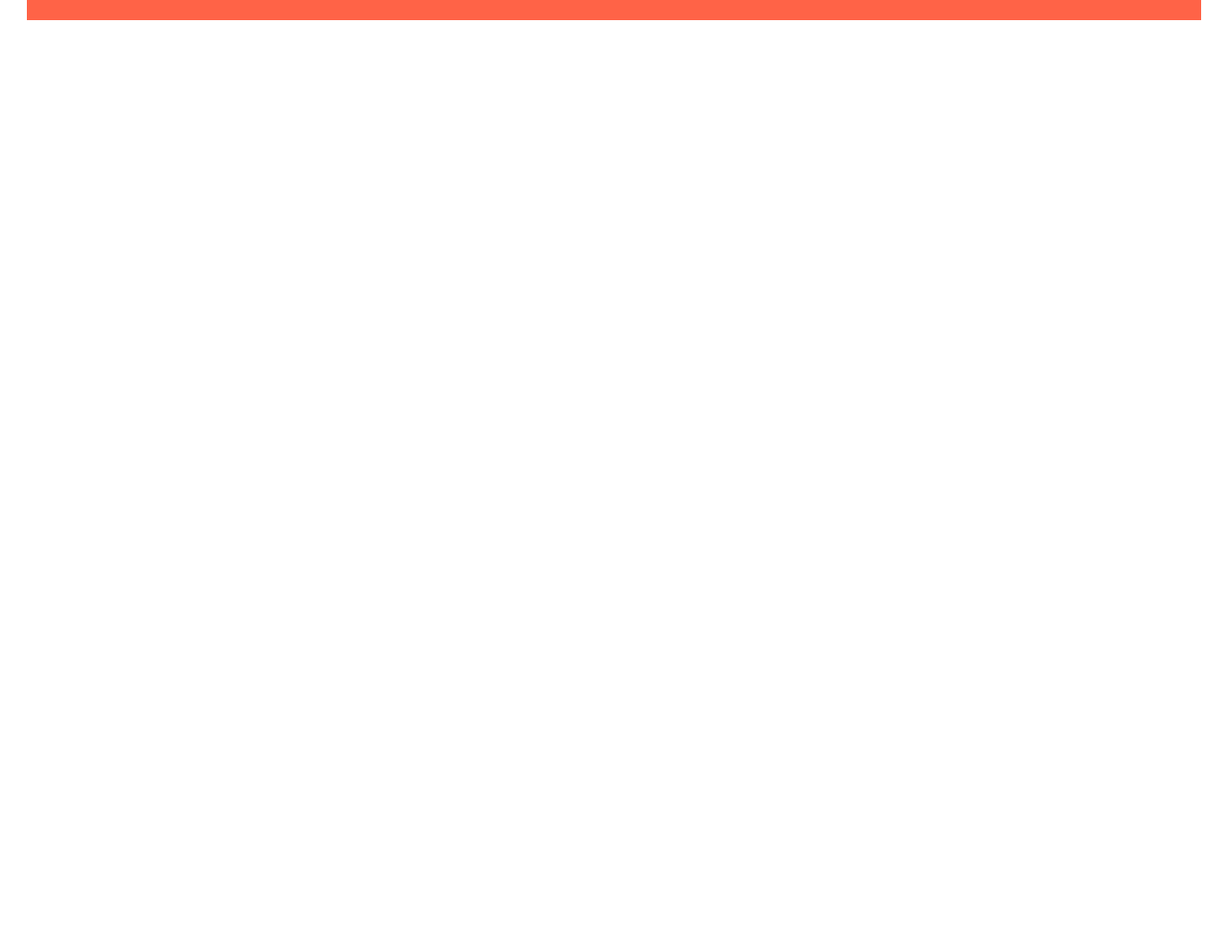
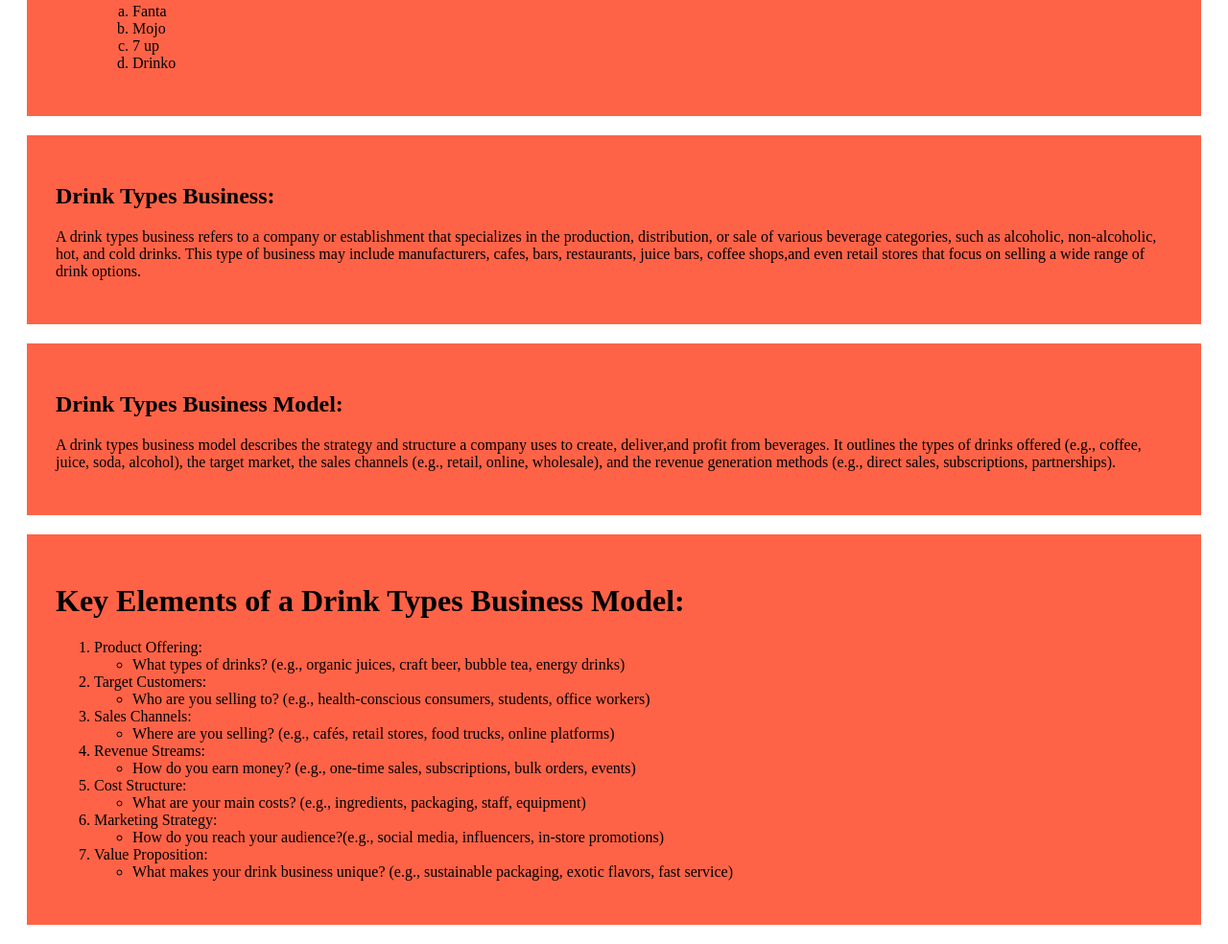
Before and after one commit to toufiq-ikram/my-simple-website, a plain HTML site: page index.html in a window 1280 px wide. Shown: the part 325-1309 px from the top of the page at 96% size. Before the commit the page ends 800 px from the top, so only its background shows below. Drawn offline with Linux system fonts and the light colour scheme.

Commit message:
added the second blog

```diff
--- a/index.html
+++ b/index.html
@@ -8,6 +8,7 @@
 </head>
 <body>
     <div>
+        <h1>Kind of coffee, tea and cold driks</h1>
         <ul type="square">
             <li>Coffee
                 <ol type="1">
@@ -29,9 +30,68 @@
                 <ol type="a">
                     <li>Fanta</li>
                     <li>Mojo</li>
+                    <li>7 up</li>
+                    <li>Drinko</li>
                 </ol>
             </li>
         </ul>
     </div>
+    <div>
+        <h2>Drink Types Business:</h2>
+        <p>A drink types business refers to a company or establishment that specializes in the production,
+            distribution, or sale of various beverage categories, such as alcoholic, non-alcoholic, hot, and cold
+            drinks. This type of business may include manufacturers, cafes, bars, restaurants, juice bars, coffee
+            shops,and even retail stores that focus on selling a wide range of drink options.</p>
+    </div>
+
+    <div>
+        <h2>Drink Types Business Model:</h2>
+        <p>A drink types business model describes the strategy and structure a company uses to create, deliver,and
+            profit from beverages. It outlines the types of drinks offered (e.g., coffee, juice, soda, alcohol),
+            the target market, the sales channels (e.g., retail, online, wholesale), and the revenue generation
+            methods (e.g., direct sales, subscriptions, partnerships).</p>
+    </div>
+
+    <div>
+        <h1>Key Elements of a Drink Types Business Model:</h1>
+        <ol>
+            <li>Product Offering:
+                <ul>
+                    <li>What types of drinks? (e.g., organic juices, craft beer, bubble tea, energy drinks)</li>
+                </ul>
+            </li>
+            <li>Target Customers:
+                <ul>
+                    <li>Who are you selling to? (e.g., health-conscious consumers, students, office workers)</li>
+                </ul>
+            </li>
+            <li>Sales Channels:
+                <ul>
+                    <li>Where are you selling? (e.g., cafés, retail stores, food trucks, online platforms)</li>
+                </ul>
+            </li>
+            <li>Revenue Streams:
+                <ul>
+                    <li>How do you earn money? (e.g., one-time sales, subscriptions, bulk orders, events)</li>
+                </ul>
+            </li>
+            <li>Cost Structure:
+                <ul>
+                    <li>What are your main costs? (e.g., ingredients, packaging, staff, equipment)</li>
+                </ul>
+            </li>
+            <li>Marketing Strategy:
+                <ul>
+                    <li>How do you reach your audience?(e.g., social media, influencers, in-store promotions)</li>
+                </ul>
+            </li>
+            <li>Value Proposition:
+                <ul>
+                    <li>What makes your drink business unique? (e.g., sustainable packaging, exotic flavors, fast
+                        service)</li>
+                </ul>
+            </li>
+        </ol>
+    </div>
 </body>
 </html>
--- a/styles/blog.css
+++ b/styles/blog.css
@@ -1,6 +1,6 @@
 div {
     background-color: tomato;
     padding: 30px;
-    margin: 20px;
+    margin: 20px 20px;
     border: 10px;
 }
```
